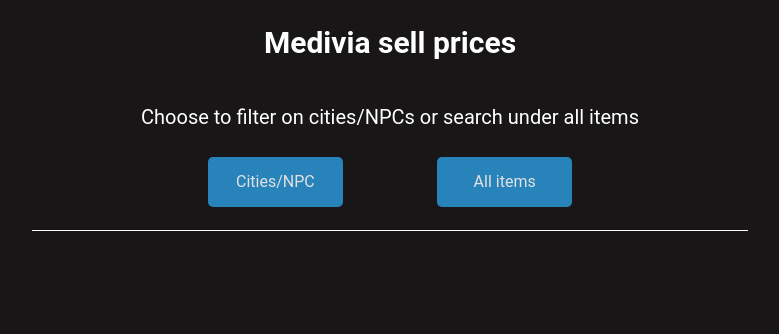
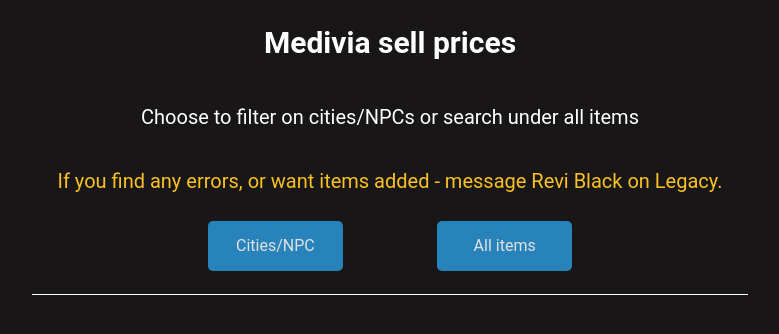
Before and after one commit to ThomasSonnerstam/medivia-prices, a Next.js app: page / in a window 1280 px wide. Shown: the top 334 px of the page, without its empty margins (250-1029 px from the left). Built offline with nearby package versions, Linux system fonts and the light colour scheme.

Commit message:
Added PSA

```diff
--- a/pages/index.js
+++ b/pages/index.js
@@ -30,6 +30,7 @@
       <Section>
         <h1 style={{ color: "white", fontSize: "30px" }}>Medivia sell prices</h1>
         <p style={{ textAlign: "center", fontSize: "20px", color: "white" }}>Choose to filter on cities/NPCs or search under all items</p>
+        <p style={{ fontSize: "20px", color: "#fac125" }}>If you find any errors, or want items added - message Revi Black on Legacy.</p>
         <ButtonContainer>
           <Button handleClick={() => {setIsCities(true); setIsAllItems(false)}} text="Cities/NPC"></Button>
           <Button handleClick={() => {setIsCities(false); setSelected(""); setIsAllItems(true)}} text="All items"></Button>
```
